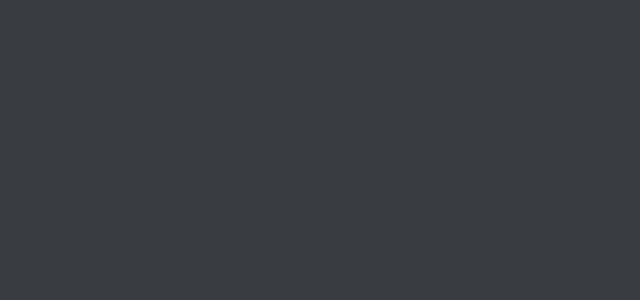
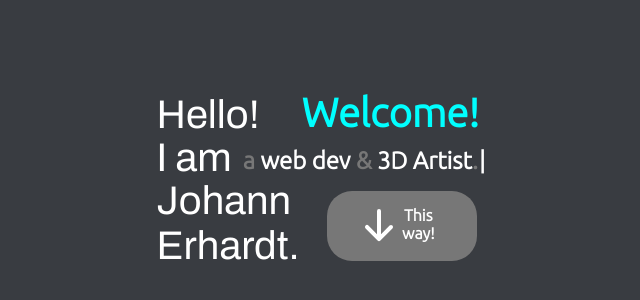
Before and after one commit to jerhardt1/portfolio, a React (Create React App) app: page / in a window 1280 px wide. Shown: the part 220-520 px from the top of the page, without its empty margins (321-961 px from the left). Built offline with nearby package versions, Linux system fonts and the light colour scheme.

Commit message:
new design

```diff
--- a/package.json
+++ b/package.json
@@ -12,6 +12,7 @@
     "react-router-dom": "^5.2.0",
     "react-router-hash-link": "^2.3.1",
     "react-scripts": "4.0.1",
+    "typewriter-effect": "^2.17.0",
     "web-vitals": "^0.2.4"
   },
   "scripts": {
--- a/src/App.scss
+++ b/src/App.scss
@@ -1,11 +1,70 @@
 @import url("https://fonts.googleapis.com/css2?family=Ubuntu:wght@300&display=swap");
 @import url("https://fonts.googleapis.com/css2?family=Bungee+Shade&display=swap");
+// https://fonts.google.com/specimen/Archivo?category=Serif,Sans+Serif&sidebar.open=true&selection.family=Archivo
+@import url("https://fonts.googleapis.com/css2?family=Archivo&display=swap");
 
+$font-main: white;
+$font-soft: rgb(194, 194, 194);
+$font-softer: rgb(119, 119, 119);
+$font-color1: aqua;
+
+$font-xs: 8px;
+$font-small: 8px;
+$font-normal: 16px;
+$font-large: 24px;
+$font-xl: 32px;
+$font-xxl: 40px;
+
+$font-style-1: "Archivo", sans-serif;
+$font-style-2: "Ubuntu", sans-serif;
+
+$background-color: rgb(57, 60, 65);
+
+@keyframes arrow {
+  0% {
+    top: 2px;
+  }
+  10% {
+    top: 12px;
+  }
+
+  30% {
+    top: 2px;
+  }
+
+  50% {
+    top: 17px;
+  }
+  100% {
+    top: 2px;
+  }
+}
+
+@keyframes arrowText {
+  0% {
+    transform: translate(0px, 0px) scale(1) rotate(0deg);
+  }
+  10% {
+    transform: translate(-5px, -5px) scale(1.2) rotate(-10deg);
+  }
+
+  30% {
+    transform: translate(0px, 0px) scale(0.9) rotate(10deg);
+  }
+
+  50% {
+    transform: translate(-5px, -5px) scale(1.2) rotate(-5deg);
+  }
+  100% {
+    transform: translate(0px, 0px) scale(1) rotate(0deg);
+  }
+}
 * {
   padding: 0px;
   margin: 0px;
   box-sizing: border-box;
-  font-family: "Ubuntu", sans-serif;
+  font-family: $font-style-2;
+  color: $font-main;
 }
 
 html {
@@ -13,16 +72,12 @@ html {
 }
 
 body {
-  font-size: 14px;
-  color: white;
-  background-color: rgb(57, 60, 65);
+  background-color: $background-color;
 }
 
 .container {
-  display: flex;
   width: 100vw;
   height: 100vh;
-  // margin-left: 8vw;
 }
 
 .link {
@@ -97,12 +152,22 @@ body {
 
     .block {
       display: flex;
+      flex-direction: column;
       // position: relative;
       justify-content: center;
       align-items: center;
       width: 100%;
 
       height: 100%;
+
+      &__header {
+        grid-area: header;
+      }
+
+      &__content {
+        grid-area: content;
+        width: 100%;
+      }
 
       &__arrow {
         position: absolute;
@@ -115,6 +180,144 @@ body {
           cursor: pointer;
         }
       }
+    }
+
+    .one {
+      grid-area: one;
+      // text-align: end;
+    }
+
+    .two {
+      grid-area: two;
+    }
+
+    .intro {
+      display: flex;
+      flex-wrap: wrap;
+      width: 100%;
+
+      justify-content: center;
+      align-items: center;
+      align-content: center;
+
+      &__name {
+        display: block;
+        transition: 300ms ease-in-out;
+        width: 325px;
+        position: relative;
+        font-family: $font-style-1;
+        font-size: $font-xxl;
+        text-align: left;
+        font-weight: bold;
+
+        &__welcome {
+          position: absolute;
+          top: -3px;
+          left: 145px;
+          color: $font-color1;
+          opacity: 0;
+          transition: 1s ease-in-out;
+        }
+      }
+
+      &__professions {
+        display: block;
+        position: absolute;
+        left: 70px;
+        top: 38px;
+
+        transition: 300ms ease-in-out;
+        margin: 5%;
+        width: 350px;
+        font-family: $font-style-1;
+        font-size: $font-large;
+        text-align: left;
+        font-weight: bold;
+        color: rgb(73, 73, 73);
+
+        .Typewriter__wrapper {
+          color: $font-softer;
+        }
+      }
+
+      &__box {
+        position: absolute;
+        left: 170px;
+        top: 98px;
+        width: 150px;
+        height: 70px;
+        font-size: $font-normal;
+        text-align: center;
+        background: $font-softer;
+        color: $font-normal;
+        vertical-align: bottom;
+        border-radius: 25px;
+        transition: 150ms ease-in-out;
+        opacity: 0;
+        // border: 1px dotted $font-color1;
+        &:hover {
+          // transform: scale(1.1);
+          transition: 150ms ease-in-out;
+          // border: 1px solid $font-color1;
+
+          cursor: pointer;
+          // box-shadow: 0px -4px 4px rgb(30, 30, 30);
+        }
+        svg {
+          position: absolute;
+          left: 20px;
+          top: 2px;
+          opacity: 100;
+          animation-name: arrow;
+          animation-delay: 6s;
+          animation-duration: 2s;
+          animation-iteration-count: infinite;
+        }
+        span {
+          position: absolute;
+          left: 75px;
+          top: 15px;
+          opacity: 100;
+          color: $font-normal;
+
+          animation-name: arrowText;
+          animation-delay: 6s;
+          animation-duration: 2s;
+          animation-iteration-count: infinite;
+        }
+      }
+    }
+
+    .skills {
+      display: grid;
+      grid-template-columns: repeat(auto-fit, minmax(325px, 1fr));
+      width: 100%;
+      justify-items: center;
+      ul {
+        list-style: none;
+        padding: 20px;
+
+        li {
+          margin: 10px;
+        }
+      }
+      &__dev {
+        width: 325px;
+        height: 400px;
+        background-color: $font-softer;
+        border-radius: 25px;
+      }
+      &__art {
+        width: 325px;
+        height: 400px;
+        background-color: $font-softer;
+        border-radius: 25px;
+      }
+    }
+
+    .opaque {
+      opacity: 100;
+      transition: 1s ease-in-out;
     }
 
     .landing {
@@ -208,61 +411,4 @@ body {
       margin: 0px;
     }
   }
-
-  .background {
-    // background-image: url("./assets/backdrop01.jpg");
-  }
-
-  .intro {
-    display: flex;
-    flex-wrap: wrap;
-    font-size: 2em;
-    width: 100%;
-
-    // background-image: url("./backdrop01.jpg");
-
-    justify-content: center;
-    align-items: center;
-    align-content: center;
-
-    &__name {
-      display: block;
-      transition: 300ms ease-in-out;
-      margin: 5%;
-
-      &:hover {
-        transform: scale(1.2);
-        transition: 300ms ease-in-out;
-        text-shadow: 5px 5px 5px rgb(30, 30, 30);
-        cursor: pointer;
-      }
-    }
-
-    &__professions {
-      display: block;
-      margin: 5%;
-
-      &__first {
-        transition: 300ms ease-in-out;
-
-        &:hover {
-          transform: translateY(-5px) scale(1.2);
-          transition: 300ms ease-in-out;
-          text-shadow: 5px 5px 5px rgb(30, 30, 30);
-          cursor: pointer;
-        }
-      }
-
-      &__last {
-        transition: 300ms ease-in-out;
-
-        &:hover {
-          transform: translateY(5px) scale(1.2);
-          transition: 300ms ease-in-out;
-          text-shadow: 5px 5px 5px rgb(30, 30, 30);
-          cursor: pointer;
-        }
-      }
-    }
-  }
 }
--- a/src/components/home.jsx
+++ b/src/components/home.jsx
@@ -11,7 +11,10 @@ class Home extends Component {
   render() {
     return (
       <div className="content" id="container">
-        {/* <Landing></Landing>
+        <Landing />
+        <About />
+        <Projects />
+        {/*
         <Projects></Projects>
         <About></About>
         <Contact></Contact> */}
--- a/src/components/landing.jsx
+++ b/src/components/landing.jsx
@@ -1,59 +1,78 @@
 import React, { Component } from "react";
+import Typewriter from "typewriter-effect";
 import { HashLink } from "react-router-hash-link";
 
 class Landing extends Component {
-  state = {};
+  state = { typed: false };
+
+  fadeInWelcome = () => {
+    let name = "intro__name__welcome";
+    name = this.state.typed ? name + " opaque" : name;
+
+    return name;
+  };
+
+  fadeInButton = () => {
+    let name = "intro__box";
+    name = this.state.typed ? name + " opaque" : name;
+
+    return name;
+  };
+
   render() {
+    const text =
+      ' a <span style="color: white;">web dev</span> & <span style="color: white;">3D Artist</span>.';
     return (
       <section id="start">
         <div className="block">
-          <div className="intro"></div>
+          <div className="intro">
+            <div className="intro__name">
+              Hello! <br /> I am <br />
+              <span className={this.fadeInWelcome()}>Welcome!</span>
+              <div className="intro__professions">
+                <Typewriter
+                  options={{
+                    autoStart: true,
+                    loop: false,
+                    delay: 50,
+                  }}
+                  onInit={(typewriter) => {
+                    typewriter
+                      .pauseFor(2000)
+                      .typeString(text)
+                      .start()
+                      .pauseFor(200)
+                      .callFunction(() => {
+                        this.setState({ typed: true });
+                      });
+                  }}
+                />
+              </div>
+              Johann <br /> Erhardt.
+              <HashLink smooth to="#about" className="link">
+                <div className={this.fadeInButton()}>
+                  <span>
+                    This <br /> way! <br />
+                  </span>
+                  <svg
+                    xmlns="http://www.w3.org/2000/svg"
+                    width="64"
+                    height="64"
+                    fill="currentColor"
+                    class="bi bi-arrow-down-short"
+                    viewBox="0 0 16 16"
+                  >
+                    <path
+                      fill-rule="evenodd"
+                      d="M8 4a.5.5 0 0 1 .5.5v5.793l2.146-2.147a.5.5 0 0 1 .708.708l-3 3a.5.5 0 0 1-.708 0l-3-3a.5.5 0 1 1 .708-.708L7.5 10.293V4.5A.5.5 0 0 1 8 4z"
+                    />
+                  </svg>
+                </div>
+              </HashLink>
+            </div>
+          </div>
         </div>
       </section>
-      // <section className="landing" id="start">
-      //   {/* <div className="landing__backdrop">PORTFOLIO</div> */}
-      //   <div className="block">
-      //     <div className="intro">
-      //       {/* <div class="background" src="/backdrop01.jpg" alt="" /> */}
-      //       <div className="intro__name">
-      //         <HashLink to="#about" smooth className="link">
-      //           <h1 className=" font font--soft">
-      //             Johann <br></br>Erhardt
-      //           </h1>
-      //         </HashLink>
-      //       </div>
-      //       <div className="intro__professions">
-      //         <HashLink smooth to="#projects" className="link">
-      //           <div className="intro__professions__first">
-      //             <h1 className="font">Web Dev</h1>
-      //           </div>
-      //         </HashLink>
-      //         <HashLink smooth to="#projects" className="link">
-      //           <div className="intro__professions__last">
-      //             <h1 className="font">3D Artist</h1>
-      //           </div>
-      //         </HashLink>
-      //       </div>
-      //     </div>
-      //     {/* <div className="block__arrow">
-      //       <HashLink smooth to="/#projects" className="link">
-      //         <svg
-      //           xmlns="http://www.w3.org/2000/svg"
-      //           width="64"
-      //           height="64"
-      //           fill="currentColor"
-      //           class="bi bi-arrow-bar-down"
-      //           viewBox="0 0 16 16"
-      //         >
-      //           <path
-      //             fill-rule="evenodd"
-      //             d="M1 3.5a.5.5 0 0 1 .5-.5h13a.5.5 0 0 1 0 1h-13a.5.5 0 0 1-.5-.5zM8 6a.5.5 0 0 1 .5.5v5.793l2.146-2.147a.5.5 0 0 1 .708.708l-3 3a.5.5 0 0 1-.708 0l-3-3a.5.5 0 0 1 .708-.708L7.5 12.293V6.5A.5.5 0 0 1 8 6z"
-      //           />
-      //         </svg>
-      //       </HashLink>
-      //     </div> */}
-      //   </div>
-      // </section>
     );
   }
 }
```
Also changed, not shown: src/components/about.jsx (+33 -1 lines), src/components/projects.jsx (+1 -31 lines), 2 other files (tests, documents, lock files or other folders).
